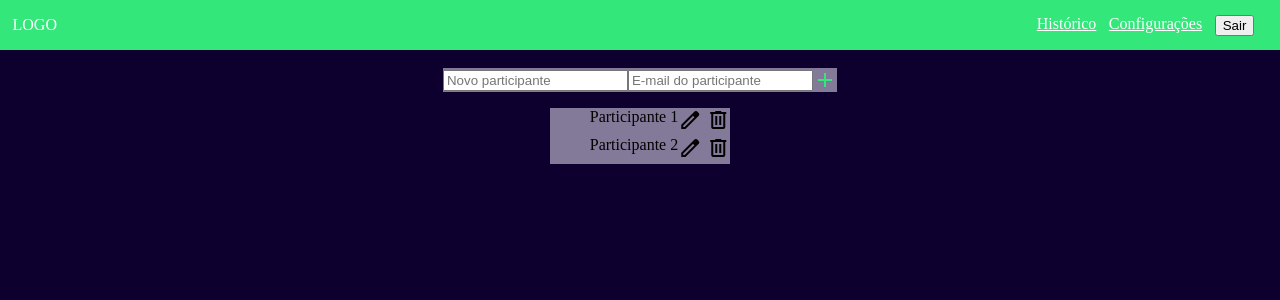
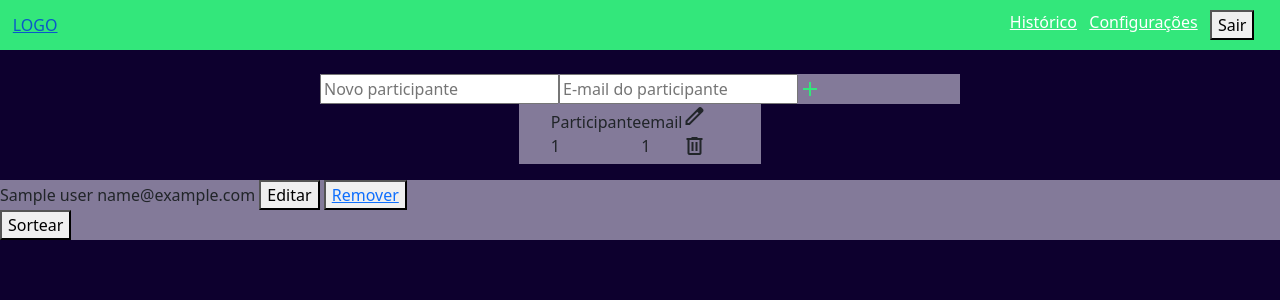
Before and after one commit to Tassio00/amigosecreo, a Django app: template home/templates/home.html in a window 1280 px wide. Shown: the top 300 px of the page. Run offline with Django 3.2, Linux system fonts and the light colour scheme; the template is opened without the code that fills it: most values are stand-ins (such as "Sample title", 1, 10 or a date in 2020).

Commit message:
Adicionando formulário e função do botão deletar

```diff
--- a/amigosecreto/urls.py
+++ b/amigosecreto/urls.py
@@ -6,5 +6,6 @@ urlpatterns = [
     path('admin/', admin.site.urls),
     path('', include ('home.urls')),
     path('login/', include ('login.urls')),
+    path('usuarios/', include ('usuario.urls')),
 
 ]
--- a/home/templates/home.html
+++ b/home/templates/home.html
@@ -30,30 +30,41 @@
 
 
 <div class="bk-list">
+
     <div class="topo-list f_corbkCard">
-        <input type="text" id="participante-name" placeholder="Novo participante">
-        <input type="text" id="email-participante" placeholder="E-mail do participante">
-        <span class="material-symbols-outlined cor2">add</span>
+        <input type="text" id="participante_name" placeholder="Novo participante">
+        <input type="text" id="email_participante" placeholder="E-mail do participante">
+        <span class="material-symbols-outlined cor2" id="btnaddparticipante">add</span>
     </div>
 
 
-    <ul class="f_corbkCard"  id="listaParticipantes ">
-        <li class="elemntlist">
-            <span class="participante">Participante 1</span>
+    <ul class="f_corbkCard"  id="listaParticipantes">
+        <li class="elemntlist topo-list">
+            <span class="n_participante">Participante 1</span>
+            <span class="e_participante">email 1</span>
             <div>
                 <span class="material-symbols-outlined">edit</span>
                 <span class="material-symbols-outlined">delete</span>
             </div>
-            <li class="elemntlist">
-                <span class="participante">Participante 2</span>
-                <div>
-                    <span class="material-symbols-outlined">edit</span>
-                    <span class="material-symbols-outlined">delete</span>
-                </div>
-            </li>
         </li>
     </ul>
 </div>
 
+<div class= "containerListaDeUsuarios f_corbkCard">
+    {% for userList in userList  %}
+    <div class= "listaDeUsuarios">
+        <div class= "topicos">
+            {{userList.nome}}
+            {{userList.email}}
+            <button>Editar</button>
+            <button><a href="{% url 'dellUsuario' userList.id %}">Remover</a></button>
+        </div>
+
+    </div>
+    {% endfor %}
+
+    <button>Sortear</button>
+</div>
+
 
 {% endblock %}
--- a/home/urls.py
+++ b/home/urls.py
@@ -2,5 +2,8 @@ from django.urls import path
 from . import views
 
 urlpatterns = [
-    path ('' , views.home, name= "home")
+    path ('' , views.home, name= "home"),
+    path ('dellUsuario/<int:id>', views.dellUsuario, name= "dellUsuario"),
+    path ('editUsuario/<int:id>', views.editUsuario, name= "editUsuario"),
+
 ]
--- a/templates/base.html
+++ b/templates/base.html
@@ -8,6 +8,8 @@
     <meta name="viewport" content="width=device-width, initial-scale=1.0">
     <link rel="stylesheet" href="{% static 'cores.css' %}">
     <link rel="stylesheet" href="https://fonts.googleapis.com/css2?family=Material+Symbols+Outlined:opsz,wght,FILL,GRAD@20..48,100..700,0..1,-50..200" />
+    <link href="https://cdn.jsdelivr.net/npm/bootstrap@5.0.2/dist/css/bootstrap.min.css" rel="stylesheet" integrity="sha384-EVSTQN3/azprG1Anm3QDgpJLIm9Nao0Yz1ztcQTwFspd3yD65VohhpuuCOmLASjC" crossorigin="anonymous">
+
 
     {% block 'style' %}
     {% endblock %}
@@ -26,4 +28,6 @@
 
 
 </body>
+<script src="{% static 'home/js/addparticipante.js' %}"></script>
+
 </html>
--- a/templates/static/home/css/styleHome.css
+++ b/templates/static/home/css/styleHome.css
@@ -51,4 +51,10 @@ body{
     display: flex;
     flex-direction: row;
     align-items: center;
+    width: 50%;
+
 }
+
+.iconsli{
+
+}
--- /dev/null
+++ b/templates/static/home/js/addparticipante.js
@@ -0,0 +1,70 @@
+
+let participante_name = document.getElementById('participante_name');
+let email_participante = document.getElementById('email_participante');
+let btnaddparticipante = document.getElementById('btnaddparticipante');
+let listaParticipantes = document.getElementById('listaParticipantes');
+
+participante_name.addEventListener('keypress', (e) => {
+
+    if(e.keycode === 13 ){
+        let participante= {
+            nome:participante_name.value,
+            email: email_participante.value,
+
+        }
+        adicioarParticipanteNaLista(participante);
+    }
+
+
+});
+
+btnaddparticipante.addEventListener('click', (e) =>{
+    let participante = {
+        nome:participante_name.value,
+        email: email_participante.value,
+
+    }
+    adicioarParticipanteNaLista(participante);
+});
+
+
+
+function adicioarParticipanteNaLista(participante){
+    listaParticipantes.appendChild(adicioarLi(participante));
+    participante_name.value;
+}
+
+
+
+function adicioarLi(participante){
+    let li = document.createElement('li');
+
+    let spanName = document.createElement('span');
+    spanName.classList.add('n_participante');
+    spanName.innerHTML = participante.nome;
+
+    let spanEmail = document.createElement('span');
+    spanEmail.classList.add('e_participante');
+    spanEmail.innerHTML = participante.email;
+
+    let div = document.createElement('div');
+
+    let spanIconEdit = document.createElement('span');
+    spanIconEdit.classList.add('material-symbols-outlined');
+    spanIconEdit.innerHTML = 'edit';
+
+    let spanIconDell = document.createElement('span');
+    spanIconDell.classList.add('material-symbols-outlined');
+    spanIconDell.innerHTML = 'delete';
+
+
+    div.appendChild(spanIconEdit);
+    div.appendChild(spanIconDell);
+
+    li.appendChild(spanName);
+    li.appendChild(spanEmail);
+    li.appendChild(div);
+
+    return li;
+
+}
--- a/usuario/urls.py
+++ b/usuario/urls.py
@@ -2,7 +2,8 @@
 from django.urls import path
 from . import views
 
+
 urlpatterns = [
-    path('login/', views.login, name=  'login'),
-
+    path('', views.usuario, name = "usuario"),
+    path('aicionaUsuario/', views.addUsuario, name="addUsuario")
 ]
```
Also changed, not shown: home/views.py (+28 -2 lines), usuario/templates/usuario_list.html (added, +46 -0 lines), usuario/views.py (+21 -4 lines), db.sqlite3, usuario/models.py (line endings or trailing spaces).
